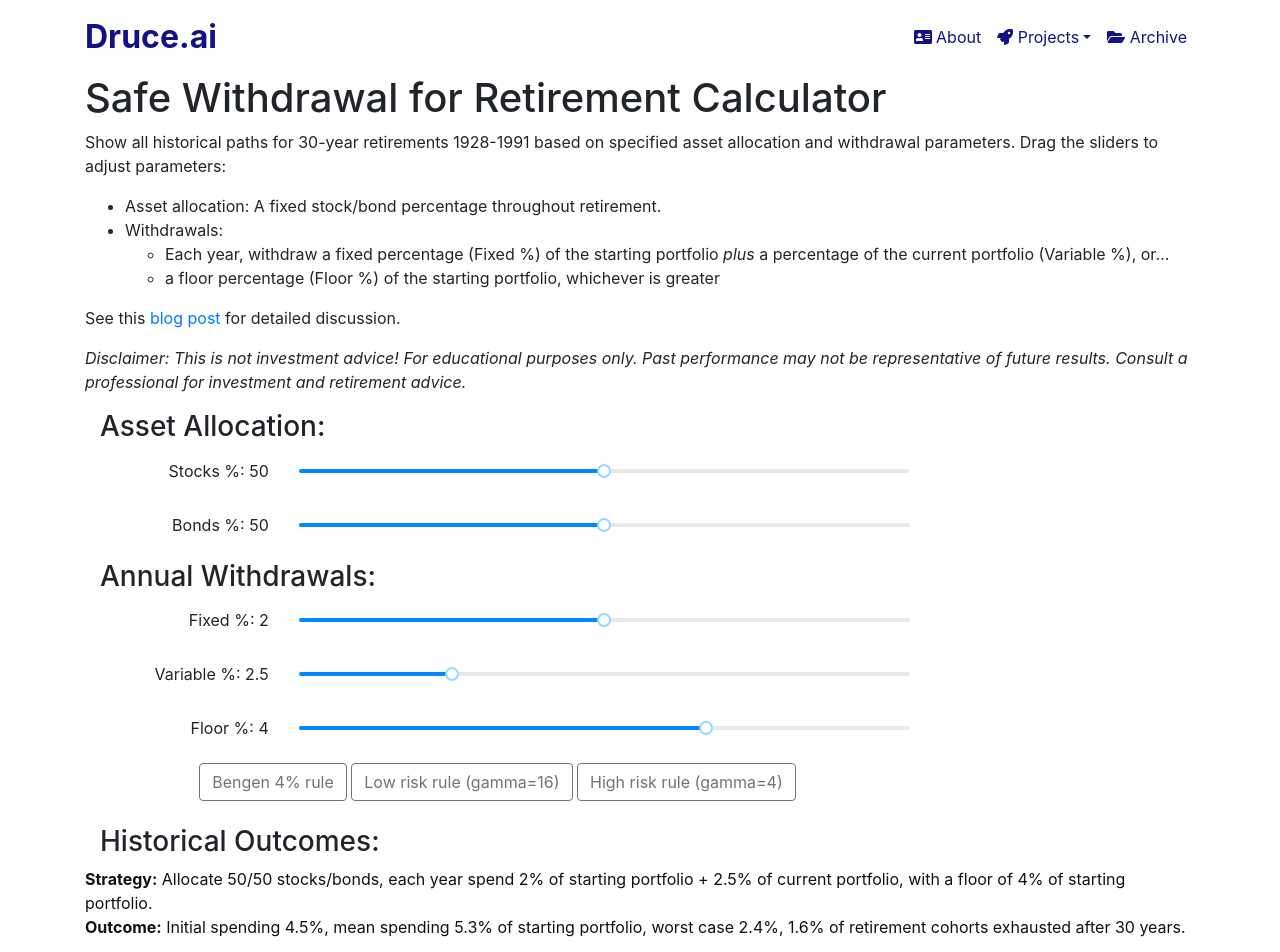
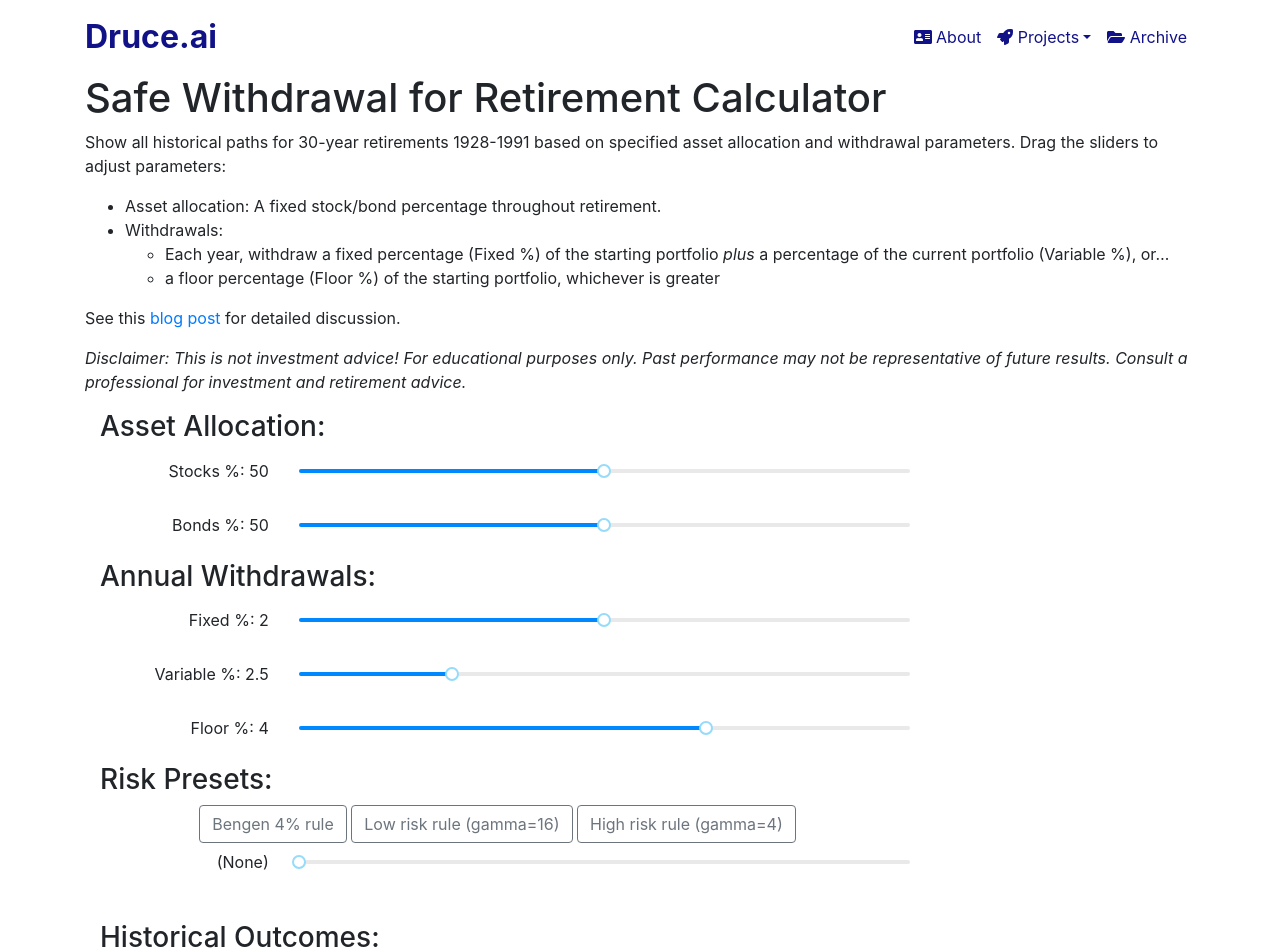
Before and after one commit to druce/swr-react, a React (Create React App) app: page / in a window 1280 px wide. Shown: the top 952 px of the page. Built offline with nearby package versions, Linux system fonts and the light colour scheme; the HTML template or start-up script is replaced by a standard one.

Commit message:
risk slider

```diff
--- a/src/components/SwrMain.js
+++ b/src/components/SwrMain.js
@@ -38,6 +38,8 @@ export class SwrMain extends Component {
             portval_df: PORTVAL_DF,
             profile_df: PROFILE_DF,
             survival_df: SURVIVAL_DF,
+            risk_index: -1,
+            risk_label: "(None)"
         };
 
         this.handleStockChange = this.handleStockChange.bind(this);
--- a/src/components/SwrSliders.js
+++ b/src/components/SwrSliders.js
@@ -19,6 +19,7 @@ class SwrSliders extends Component {
         this.props.mainObj.setState({
             stock_alloc_pct: value,
             bond_alloc_pct: 100 - value,
+            risk_label: "(None)"
         }, this.props.mainObj.do_recalc);
     }
 
@@ -27,29 +28,139 @@ class SwrSliders extends Component {
         this.props.mainObj.setState({
             stock_alloc_pct: 100 - value,
             bond_alloc_pct: value,
+            risk_label: "(None)"
         }, this.props.mainObj.do_recalc);
     }
 
     onFixedChange = value => {
         // console.log(value);
         this.props.mainObj.setState({
-            withdrawal_fixed_pct: value
+            withdrawal_fixed_pct: value,
+            risk_label: "(None)"
         }, this.props.mainObj.do_recalc);
     }
 
     onVariableChange = value => {
         // console.log(value);
         this.props.mainObj.setState({
-            withdrawal_variable_pct: value
-
+            withdrawal_variable_pct: value,
+            risk_label: "(None)"
         }, this.props.mainObj.do_recalc);
     }
 
     onFloorChange = value => {
         // console.log(value);
         this.props.mainObj.setState({
-            withdrawal_floor_pct: value
+            withdrawal_floor_pct: value,
+            risk_label: "(None)"
         }, this.props.mainObj.do_recalc);
+    }
+
+    onRiskChange = value => {
+        switch (value)
+        {
+            case 0:
+                this.props.mainObj.setState({
+                    stock_alloc_pct: 50.0,
+                    bond_alloc_pct: 50.0,
+                    withdrawal_fixed_pct: 4.0,
+                    withdrawal_variable_pct: 0.0,
+                    withdrawal_floor_pct: 4.0,
+                    risk_index: 0,
+                    risk_label: 'Gamma: ∞'
+                }, this.props.mainObj.do_recalc);
+                break;
+            case 1:
+                this.props.mainObj.setState({
+                    stock_alloc_pct: 75.0,
+                    bond_alloc_pct: 25.0,
+                    withdrawal_fixed_pct: 3.5,
+                    withdrawal_variable_pct: 1.1,
+                    withdrawal_floor_pct: 3.8,
+                    risk_index: 1,
+                    risk_label: 'Gamma: 16'
+                }, this.props.mainObj.do_recalc);
+                break;
+            case 2:
+                this.props.mainObj.setState({
+                    stock_alloc_pct: 76.0,
+                    bond_alloc_pct: 24.0,
+                    withdrawal_fixed_pct: 3.4,
+                    withdrawal_variable_pct: 1.3,
+                    withdrawal_floor_pct: 3.7,
+                    risk_index: 2,
+                    risk_label: 'Gamma: 12'
+                }, this.props.mainObj.do_recalc);
+                break;
+            case 3:
+                this.props.mainObj.setState({
+                    stock_alloc_pct: 77.0,
+                    bond_alloc_pct: 23.0,
+                    withdrawal_fixed_pct: 3.3,
+                    withdrawal_variable_pct: 1.5,
+                    withdrawal_floor_pct: 3.7,
+                    risk_index: 3,
+                    risk_label: 'Gamma: 10'
+                }, this.props.mainObj.do_recalc);
+                break;
+            case 4:
+                this.props.mainObj.setState({
+                    stock_alloc_pct: 79.0,
+                    bond_alloc_pct: 21.0,
+                    withdrawal_fixed_pct: 3.2,
+                    withdrawal_variable_pct: 1.8,
+                    withdrawal_floor_pct: 3.4,
+                    risk_index: 4,
+                    risk_label: 'Gamma: 8'
+                }, this.props.mainObj.do_recalc);
+                break;
+            case 5:
+                this.props.mainObj.setState({
+                    stock_alloc_pct: 82.0,
+                    bond_alloc_pct: 18.0,
+                    withdrawal_fixed_pct: 3.0,
+                    withdrawal_variable_pct: 2.2,
+                    withdrawal_floor_pct: 3.4,
+                    risk_index: 5,
+                    risk_label: 'Gamma: 6'
+                }, this.props.mainObj.do_recalc);
+                break;
+            case 6:
+                this.props.mainObj.setState({
+                    stock_alloc_pct: 88.0,
+                    bond_alloc_pct: 12.0,
+                    withdrawal_fixed_pct: 2.6,
+                    withdrawal_variable_pct: 3.0,
+                    withdrawal_floor_pct: 3.4,
+                    risk_index: 6,
+                    risk_label: 'Gamma: 4'
+                }, this.props.mainObj.do_recalc);
+                break;
+            case 7:
+                this.props.mainObj.setState({
+                    stock_alloc_pct: 99.0,
+                    bond_alloc_pct: 1.0,
+                    withdrawal_fixed_pct: 0.7,
+                    withdrawal_variable_pct: 5.8,
+                    withdrawal_floor_pct: 3.4,
+                    risk_index: 7,
+                    risk_label: 'Gamma: 2'
+                }, this.props.mainObj.do_recalc);
+                break;
+            case 8:
+                this.props.mainObj.setState({
+                    stock_alloc_pct: 100.0,
+                    bond_alloc_pct: 0.0,
+                    withdrawal_fixed_pct: 0.0,
+                    withdrawal_variable_pct: 6.7,
+                    withdrawal_floor_pct: 3.4,
+                    risk_index: 8,
+                    risk_label: 'Gamma: 1'
+                }, this.props.mainObj.do_recalc);
+                break;
+           default:
+                break;
+        }
     }
 
     // quick button callbacks
@@ -59,27 +170,33 @@ class SwrSliders extends Component {
             bond_alloc_pct: 50.0,
             withdrawal_fixed_pct: 4.0,
             withdrawal_variable_pct: 0.0,
-            withdrawal_floor_pct: 4.0
+            withdrawal_floor_pct: 4.0,
+            risk_index: 0,
+            risk_label: 'Gamma: ∞'
         }, this.props.mainObj.do_recalc);
     }
 
     ce1() {
         this.props.mainObj.setState({
-            stock_alloc_pct: 73.0,
-            bond_alloc_pct: 27.0,
+            stock_alloc_pct: 75.0,
+            bond_alloc_pct: 25.0,
             withdrawal_fixed_pct: 3.5,
             withdrawal_variable_pct: 1.1,
-            withdrawal_floor_pct: 3.8
+            withdrawal_floor_pct: 3.8,
+            risk_index: 1,
+            risk_label: 'Gamma: 16'
         }, this.props.mainObj.do_recalc);
     }
 
     ce2() {
         this.props.mainObj.setState({
-            stock_alloc_pct: 89.0,
-            bond_alloc_pct: 11.0,
+            stock_alloc_pct: 88.0,
+            bond_alloc_pct: 12.0,
             withdrawal_fixed_pct: 2.6,
-            withdrawal_variable_pct: 2.9,
-            withdrawal_floor_pct: 3.5
+            withdrawal_variable_pct: 3.0,
+            withdrawal_floor_pct: 3.4,
+            risk_index: 6,
+            risk_label: 'Gamma: 4'
         }, this.props.mainObj.do_recalc);
     }
 
@@ -165,6 +282,12 @@ class SwrSliders extends Component {
                                 />
                             </Col>
                     </FormGroup>
+
+
+                    <div className="col-12 col-md-9">
+                        <h3 className="text-left">Risk Presets:</h3>
+                    </div>
+
                     <div className="container">
                         <div className="row ">
                             <div className="col-12">
@@ -176,6 +299,21 @@ class SwrSliders extends Component {
                             </div>
                         </div>
                     </div>
+
+                    <FormGroup row className="align-items-center">
+                            <Label data-testid="risk_presets_label" htmlFor="risk_presets" md={3} className="text-right">{this.props.mainObj.state.risk_label}</Label>
+                            <Col md={9}>
+                                <Slider
+                                    id="risk_presets"
+                                    value={this.props.mainObj.state.risk_index}
+                                    min={0}
+                                    max={8}
+                                    step={1}
+                                    onChange={this.onRiskChange}
+                                    onAfterChange={this.onRiskChange}
+                                />
+                            </Col>
+                    </FormGroup>
 
                     <div className="col-12 col-md-9">
                         &nbsp; <br />
```
Also changed, not shown: 2 other files (tests, documents, lock files or other folders). Lines whose indentation alone changed are shown as unchanged.
